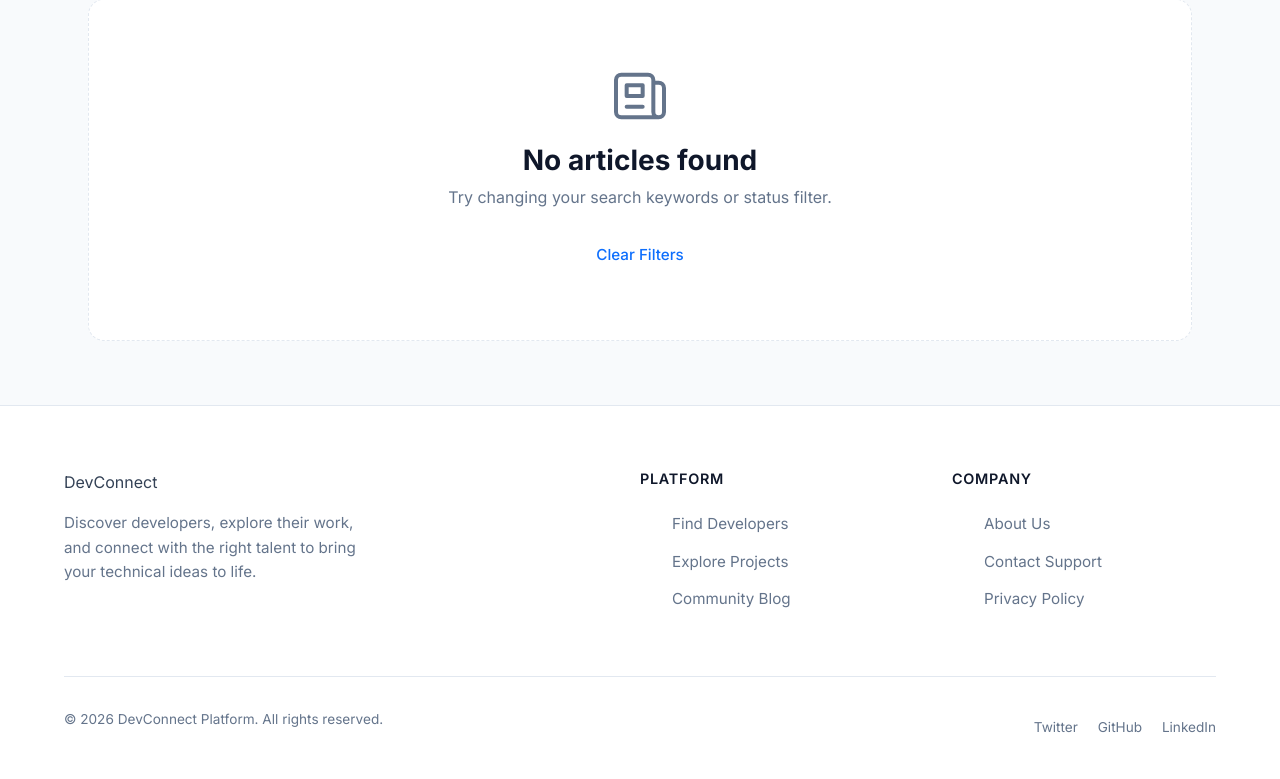
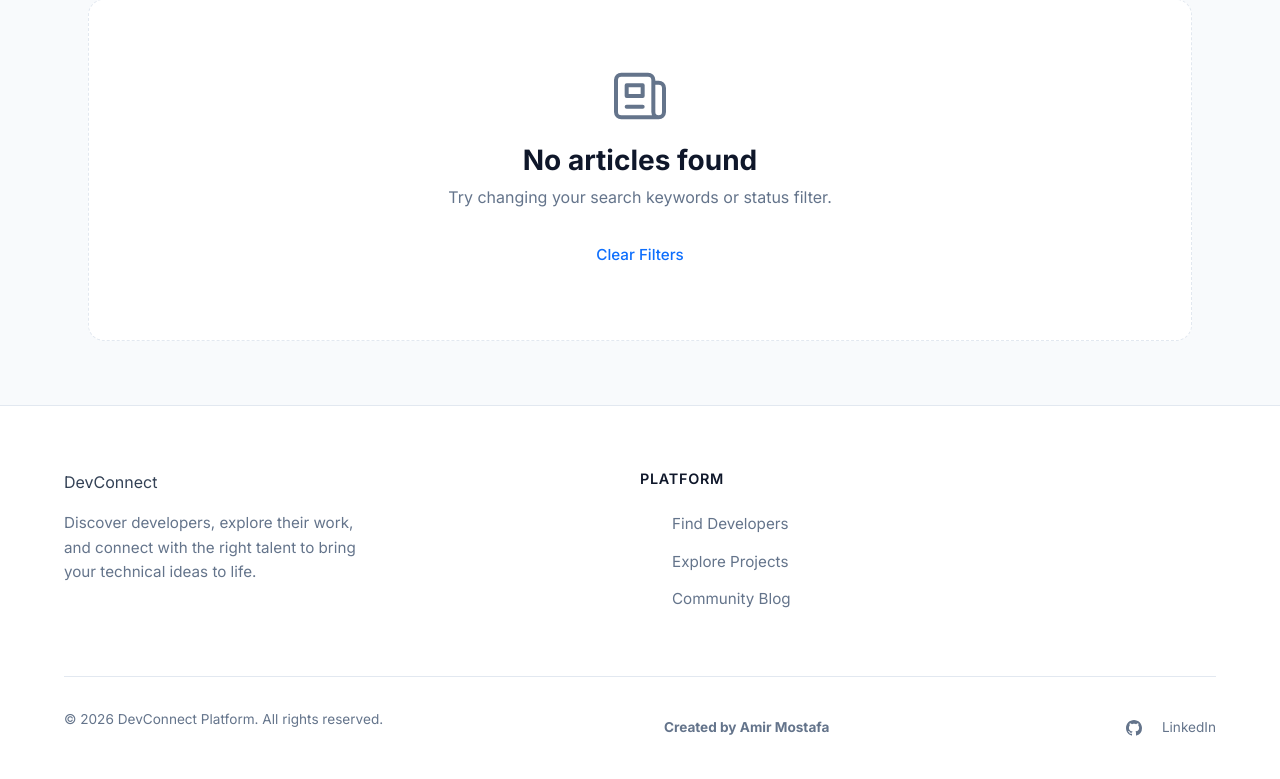
Before and after one commit to AmirMustafa10/django-portfolio, a Django app: page /blogs/ in a window 1280 px wide. Shown: the part 484-1263 px from the top of the page. Run offline with Django 5.2, Linux system fonts and the light colour scheme; data that the repository does not hold is empty; some libraries are stand-ins or nearby versions.

Commit message:
feat(core): improve footer links

```diff
--- a/templates/base.html
+++ b/templates/base.html
@@ -1,29 +1,30 @@
 {% load static %}
-<!DOCTYPE html>
+<!doctype html>
 <html lang="en">
   <head>
-    <meta charset="UTF-8">
-    <meta name="viewport" content="width=device-width, initial-scale=1.0">
-    <title>{% block title %}Developer Discovery Platform{% endblock %} | DevConnect</title>
+    <meta charset="UTF-8" />
+    <meta name="viewport" content="width=device-width, initial-scale=1.0" />
+    <title>
+      {% block title %}Developer Discovery Platform{% endblock %} | DevConnect
+    </title>
 
     <!-- Google Fonts: Inter for a clean, modern, developer-oriented look -->
-    <link rel="preconnect" href="https://fonts.googleapis.com">
-    <link rel="preconnect" href="https://fonts.gstatic.com" crossorigin>
-    <link href="https://fonts.googleapis.com/css2?family=Inter:wght@400;500;600;700&display=swap" rel="stylesheet">
-    <link rel="stylesheet" href="{% static 'css/bootstrap.min.css' %}">
-    <link rel="stylesheet"  href="{% static 'css/base.css' %}">
-{% block css %}
-{% endblock css %}
+    <link rel="preconnect" href="https://fonts.googleapis.com" />
+    <link rel="preconnect" href="https://fonts.gstatic.com" crossorigin />
+    <link
+      href="https://fonts.googleapis.com/css2?family=Inter:wght@400;500;600;700&display=swap"
+      rel="stylesheet"
+    />
+    <link rel="stylesheet" href="{% static 'css/bootstrap.min.css' %}" />
+    <link rel="stylesheet" href="{% static 'css/base.css' %}" />
+    {% block css %} {% endblock css %}
   </head>
   <body>
-
     <!-- NAVBAR -->
     <header class="dc-nav">
       <div class="container dc-nav__container">
-
         <!-- Brand + Desktop Navigation -->
         <div class="dc-nav__brand-area">
-
           <a href="{% url 'home' %}" class="dc-nav__brand">
             Dev<span>Connect</span>
           </a>
@@ -34,20 +35,14 @@
             <a href="{% url 'portfolio:projects' %}">Projects</a>
             <a href="{% url 'blog:blogs' %}">Blog</a>
           </nav>
-
         </div>
 
         <!-- Desktop Actions -->
         <div class="dc-nav__right">
-
           {% if user.is_authenticated %}
 
           <div class="dc-nav__actions">
-
-                        <a
-                            href="{% url 'dashboard' %}"
-                            class="dc-nav__link-button"
-                        >
+            <a href="{% url 'dashboard' %}" class="dc-nav__link-button">
               Dashboard
             </a>
 
@@ -76,16 +71,11 @@
               </svg>
 
               {% if unread_messages_count %}
-                                <span class="dc-nav__badge">
-                                    {{ unread_messages_count }}
-                                </span>
+              <span class="dc-nav__badge"> {{ unread_messages_count }} </span>
               {% endif %}
             </a>
 
-                        <a
-                            href="{% url 'blog:my_blogs' %}"
-                            class="dc-nav__link-button"
-                        >
+            <a href="{% url 'blog:my_blogs' %}" class="dc-nav__link-button">
               My Blogs
             </a>
 
@@ -112,8 +102,8 @@
                 stroke-linejoin="round"
                 aria-hidden="true"
               >
-                                <circle cx="12" cy="8" r="3.5"/>
-                                <path d="M5 20c.8-3.2 3.2-5 7-5s6.2 1.8 7 5"/>
+                <circle cx="12" cy="8" r="3.5" />
+                <path d="M5 20c.8-3.2 3.2-5 7-5s6.2 1.8 7 5" />
               </svg>
             </a>
 
@@ -140,22 +130,20 @@
                   stroke-linejoin="round"
                   aria-hidden="true"
                 >
-                                    <path d="M10 5v-1a2 2 0 0 1 2-2h7a2 2 0 0 1 2 2v16a2 2 0 0 1-2 2h-7a2 2 0 0 1-2-2v-1"/>
-                                    <path d="M15 12H3"/>
-                                    <path d="m7 8-4 4 4 4"/>
+                  <path
+                    d="M10 5v-1a2 2 0 0 1 2-2h7a2 2 0 0 1 2 2v16a2 2 0 0 1-2 2h-7a2 2 0 0 1-2-2v-1"
+                  />
+                  <path d="M15 12H3" />
+                  <path d="m7 8-4 4 4 4" />
                 </svg>
               </button>
             </form>
-
           </div>
 
           {% else %}
 
           <div class="dc-nav__actions">
-                        <a
-                            href="{% url 'accounts:login' %}"
-                            class="dc-nav__link-button"
-                        >
+            <a href="{% url 'accounts:login' %}" class="dc-nav__link-button">
               Login
             </a>
 
@@ -192,17 +180,12 @@
               />
             </svg>
           </button>
-
         </div>
       </div>
 
       <!-- Mobile Menu -->
       <div class="dc-nav__mobile" id="mobileMenu">
-
-            <nav
-                class="dc-nav__mobile-links"
-                aria-label="Mobile navigation"
-            >
+        <nav class="dc-nav__mobile-links" aria-label="Mobile navigation">
           <a href="{% url 'home' %}">Home</a>
           <a href="{% url 'accounts:developers' %}">Developers</a>
           <a href="{% url 'portfolio:projects' %}">Projects</a>
@@ -214,62 +197,40 @@
         {% if user.is_authenticated %}
 
         <div class="dc-nav__mobile-actions">
-
-                    <a href="{% url 'dashboard' %}">
-                        Dashboard
-                    </a>
+          <a href="{% url 'dashboard' %}"> Dashboard </a>
 
           <a href="{% url 'messaging:messages' %}">
-                        Messages
-
-                        {% if unread_messages_count %}
+            Messages {% if unread_messages_count %}
             <span class="dc-nav__mobile-badge">
               {{ unread_messages_count }}
             </span>
             {% endif %}
           </a>
 
-                    <a href="{% url 'blog:my_blogs' %}">
-                        My Blogs
-                    </a>
+          <a href="{% url 'blog:my_blogs' %}"> My Blogs </a>
 
-                    <a href="{% url 'portfolio:my_projects' %}">
-                        My Projects
-                    </a>
+          <a href="{% url 'portfolio:my_projects' %}"> My Projects </a>
 
           <a href="{% url 'accounts:developer_detail' request.user.username %}">
             My Profile
           </a>
 
-                    <form
-                        method="post"
-                        action="{% url 'accounts:logout' %}"
-                    >
+          <form method="post" action="{% url 'accounts:logout' %}">
             {% csrf_token %}
 
-                        <button type="submit">
-                            Logout
-                        </button>
+            <button type="submit">Logout</button>
           </form>
-
         </div>
 
         {% else %}
 
         <div class="dc-nav__mobile-actions">
+          <a href="{% url 'accounts:login' %}"> Login </a>
 
-                    <a href="{% url 'accounts:login' %}">
-                        Login
-                    </a>
-
-                    <a href="{% url 'accounts:register' %}">
-                        Register
-                    </a>
-
+          <a href="{% url 'accounts:register' %}"> Register </a>
         </div>
 
         {% endif %}
-
       </div>
     </header>
 
@@ -287,8 +248,7 @@
       {% endif %}
 
       <!-- App Specific Content Goes Here -->
-        {% block content %}
-        {% endblock content %}
+      {% block content %} {% endblock content %}
     </main>
 
     <!-- FOOTER -->
@@ -297,32 +257,53 @@
         <div class="footer-grid">
           <div class="footer-brand">
             <a href="{% url 'home' %}" class="brand">Dev<span>Connect</span></a>
-                    <p class="footer-desc">Discover developers, explore their work, and connect with the right talent to bring your technical ideas to life.</p>
+            <p class="footer-desc">
+              Discover developers, explore their work, and connect with the
+              right talent to bring your technical ideas to life.
+            </p>
           </div>
           <div>
             <h4 class="footer-heading">Platform</h4>
             <ul class="footer-links">
-                        <li><a href="{% url 'accounts:developers' %}">Find Developers</a></li>
-                        <li><a href="{% url 'portfolio:projects' %}">Explore Projects</a></li>
+              <li>
+                <a href="{% url 'accounts:developers' %}">Find Developers</a>
+              </li>
+              <li>
+                <a href="{% url 'portfolio:projects' %}">Explore Projects</a>
+              </li>
               <li><a href="{% url 'blog:blogs' %}">Community Blog</a></li>
-                    </ul>
-                </div>
-                <div>
-                    <h4 class="footer-heading">Company</h4>
-                    <ul class="footer-links">
-                        <li><a href="#">About Us</a></li>
-                        <li><a href="#">Contact Support</a></li>
-                        <li><a href="#">Privacy Policy</a></li>
             </ul>
           </div>
         </div>
         <div class="footer-bottom">
           <p>&copy; {% now "Y" %} DevConnect Platform. All rights reserved.</p>
+          <b>Created by <a href="https://github.com/AmirMustafa10" target="_blank">Amir Mostafa</a></b>
           <div class="footer-socials">
             <!-- Placeholder for Social Icons (SVG or FontAwesome) -->
-                    <a href="#" style="margin-left: 1rem;">Twitter</a>
-                    <a href="#" style="margin-left: 1rem;">GitHub</a>
-                    <a href="#" style="margin-left: 1rem;">LinkedIn</a>
+            <a
+              href="https://github.com/AmirMustafa10"
+              target="_blank"
+              style="margin-left: 1rem"
+            >
+              <svg
+                xmlns="http://www.w3.org/2000/svg"
+                width="16"
+                height="16"
+                fill="currentColor"
+                class="bi bi-github"
+                viewBox="0 0 16 16"
+              >
+                <path
+                  d="M8 0C3.58 0 0 3.58 0 8c0 3.54 2.29 6.53 5.47 7.59.4.07.55-.17.55-.38 0-.19-.01-.82-.01-1.49-2.01.37-2.53-.49-2.69-.94-.09-.23-.48-.94-.82-1.13-.28-.15-.68-.52-.01-.53.63-.01 1.08.58 1.23.82.72 1.21 1.87.87 2.33.66.07-.52.28-.87.51-1.07-1.78-.2-3.64-.89-3.64-3.95 0-.87.31-1.59.82-2.15-.08-.2-.36-1.02.08-2.12 0 0 .67-.21 2.2.82.64-.18 1.32-.27 2-.27.68 0 1.36.09 2 .27 1.53-1.04 2.2-.82 2.2-.82.44 1.1.16 1.92.08 2.12.51.56.82 1.27.82 2.15 0 3.07-1.87 3.75-3.65 3.95.29.25.54.73.54 1.48 0 1.07-.01 1.93-.01 2.2 0 .21.15.46.55.38A8.012 8.012 0 0 0 16 8c0-4.42-3.58-8-8-8z"
+                />
+              </svg>
+            </a>
+            <a
+              href="https://www.linkedin.com/in/amir-mostafa-21494b347/"
+              target="_blank"
+              style="margin-left: 1rem"
+              >LinkedIn</a
+            >
           </div>
         </div>
       </div>
@@ -336,17 +317,9 @@
       aria-hidden="true"
     >
       <div class="modal-dialog modal-dialog-centered">
-
         <div class="modal-content">
-
           <div class="modal-header">
-
-                <h5
-                    class="modal-title"
-                    id="deleteModalLabel"
-                >
-                    Confirm Deletion
-                </h5>
+            <h5 class="modal-title" id="deleteModalLabel">Confirm Deletion</h5>
 
             <button
               type="button"
@@ -354,25 +327,18 @@
               data-bs-dismiss="modal"
               aria-label="Close"
             ></button>
-
           </div>
 
           <div class="modal-body">
-
             <p class="mb-1">
               Are you sure you want to delete this
               <span id="delete-item-type"></span>?
             </p>
 
-                <div
-                    id="delete-item-name"
-                    class="fw-semibold text-main"
-                ></div>
-
+            <div id="delete-item-name" class="fw-semibold text-main"></div>
           </div>
 
           <div class="modal-footer">
-
             <button
               type="button"
               class="btn btn-secondary"
@@ -381,24 +347,13 @@
               Cancel
             </button>
 
-                <form
-                    method="POST"
-                    id="confirm-delete-form"
-                >
+            <form method="POST" id="confirm-delete-form">
               {% csrf_token %}
 
-                    <button
-                        type="submit"
-                        class="btn btn-danger"
-                    >
-                        Delete
-                    </button>
+              <button type="submit" class="btn btn-danger">Delete</button>
             </form>
-
           </div>
-
         </div>
-
       </div>
     </div>
 
@@ -460,7 +415,6 @@
     <script src="{% static 'js/bootstrap.bundle.min.js' %}"></script>
     <script src="{% static 'js/delete_modal.js' %}"></script>
 
-    {% block js %}
-    {% endblock js %}
+    {% block js %} {% endblock js %}
   </body>
 </html>
```
Lines whose indentation alone changed are shown as unchanged.
